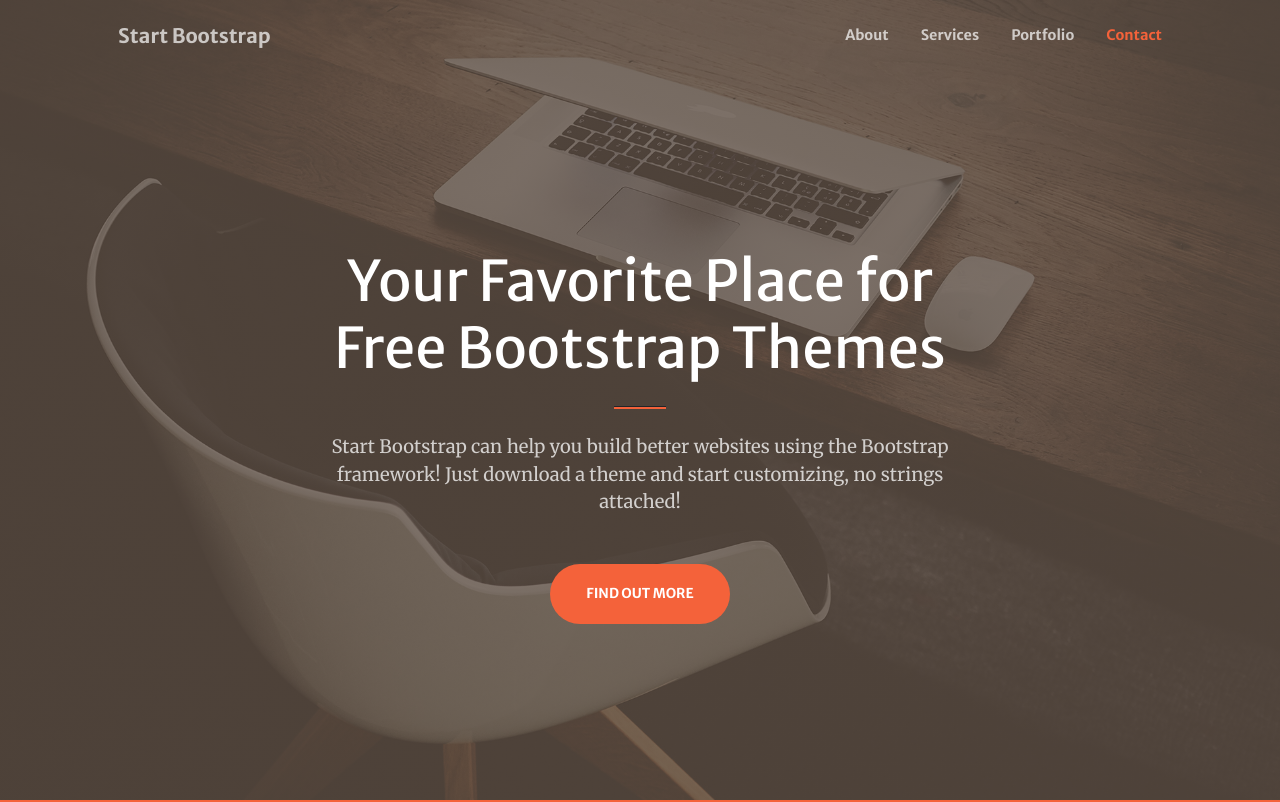
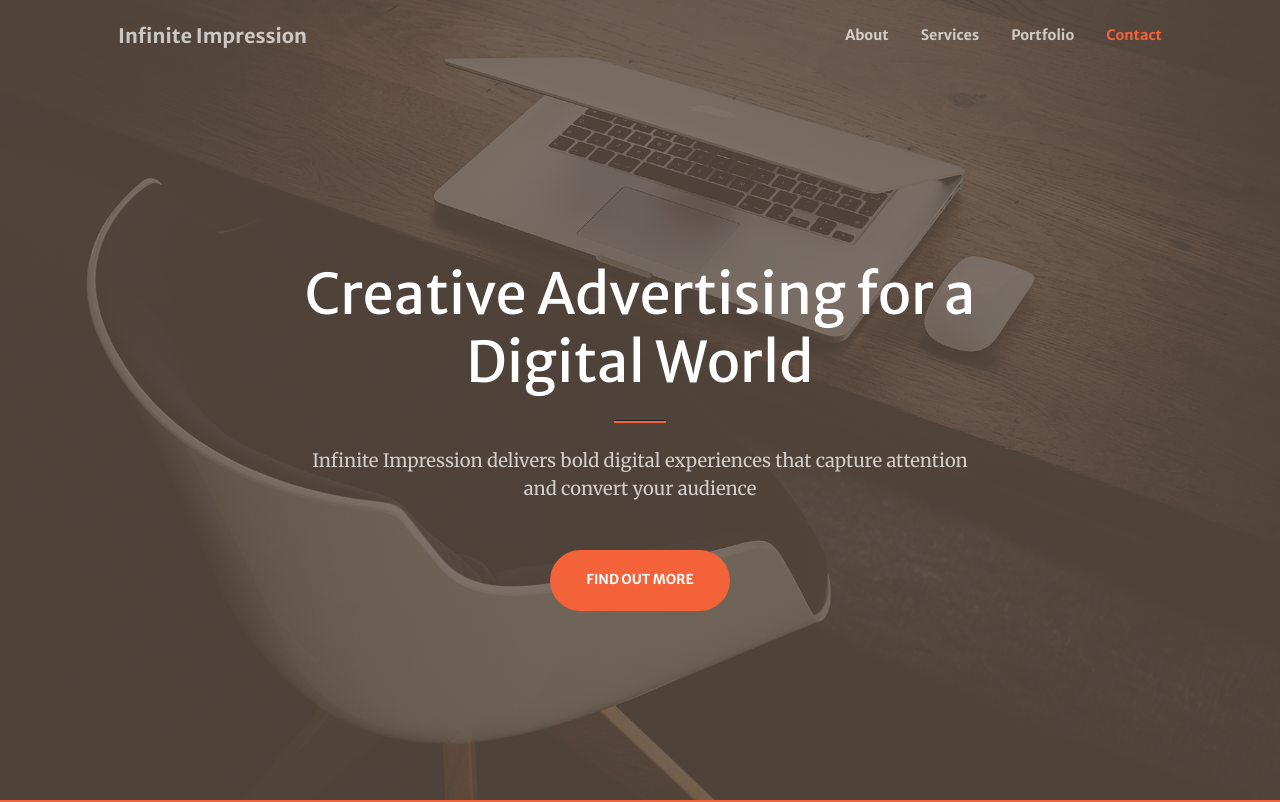
Before and after one commit to infiniteimpression/infiniteimpression.github.io, a plain HTML site: page index.html in a window 1280 px wide. Shown: the top 802 px of the page. Drawn offline with nearby package versions, Linux system fonts and the light colour scheme; some packages are replaced by stand-ins of ours; a script that the page names is missing.

Commit message:
Update index.html

```diff
--- a/index.html
+++ b/index.html
@@ -5,7 +5,7 @@
         <meta name="viewport" content="width=device-width, initial-scale=1, shrink-to-fit=no" />
         <meta name="description" content="" />
         <meta name="author" content="" />
-        <title>Infinite impression</title>
+        <title>Infinite Impression</title>
         <!-- Favicon-->
         <link rel="icon" type="image/x-icon" href="assets/favicon.ico" />
         <!-- Bootstrap Icons-->
@@ -47,7 +47,7 @@
         <!-- Navigation-->
         <nav class="navbar navbar-expand-lg navbar-light fixed-top py-3" id="mainNav">
             <div class="container px-4 px-lg-5">
-                <a class="navbar-brand" href="#page-top">Start Bootstrap</a>
+                <a class="navbar-brand" href="#page-top">Infinite Impression</a>
                 <button class="navbar-toggler navbar-toggler-right" type="button" data-bs-toggle="collapse" data-bs-target="#navbarResponsive" aria-controls="navbarResponsive" aria-expanded="false" aria-label="Toggle navigation"><span class="navbar-toggler-icon"></span></button>
                 <div class="collapse navbar-collapse" id="navbarResponsive">
                     <ul class="navbar-nav ms-auto my-2 my-lg-0">
@@ -64,11 +64,11 @@
             <div class="container px-4 px-lg-5 h-100">
                 <div class="row gx-4 gx-lg-5 h-100 align-items-center justify-content-center text-center">
                     <div class="col-lg-8 align-self-end">
-                        <h1 class="text-white font-weight-bold">Your Favorite Place for Free Bootstrap Themes</h1>
+                        <h1 class="text-white font-weight-bold">Creative Advertising for a Digital World</h1>
                         <hr class="divider" />
                     </div>
                     <div class="col-lg-8 align-self-baseline">
-                        <p class="text-white-75 mb-5">Start Bootstrap can help you build better websites using the Bootstrap framework! Just download a theme and start customizing, no strings attached!</p>
+                        <p class="text-white-75 mb-5">Infinite Impression delivers bold digital experiences that capture attention and convert your audience</p>
                         <a class="btn btn-primary btn-xl" href="#about">Find Out More</a>
                     </div>
                 </div>
```
